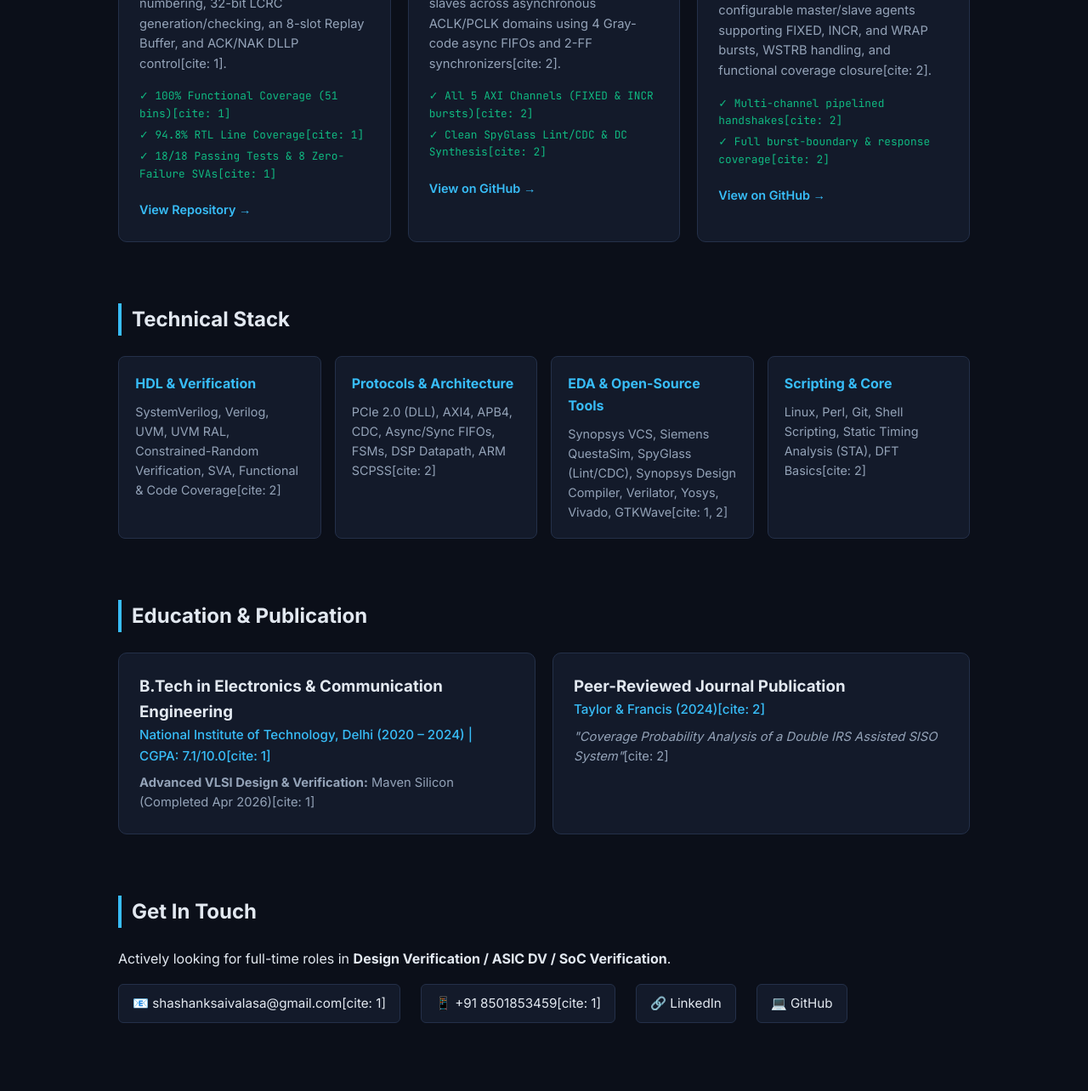
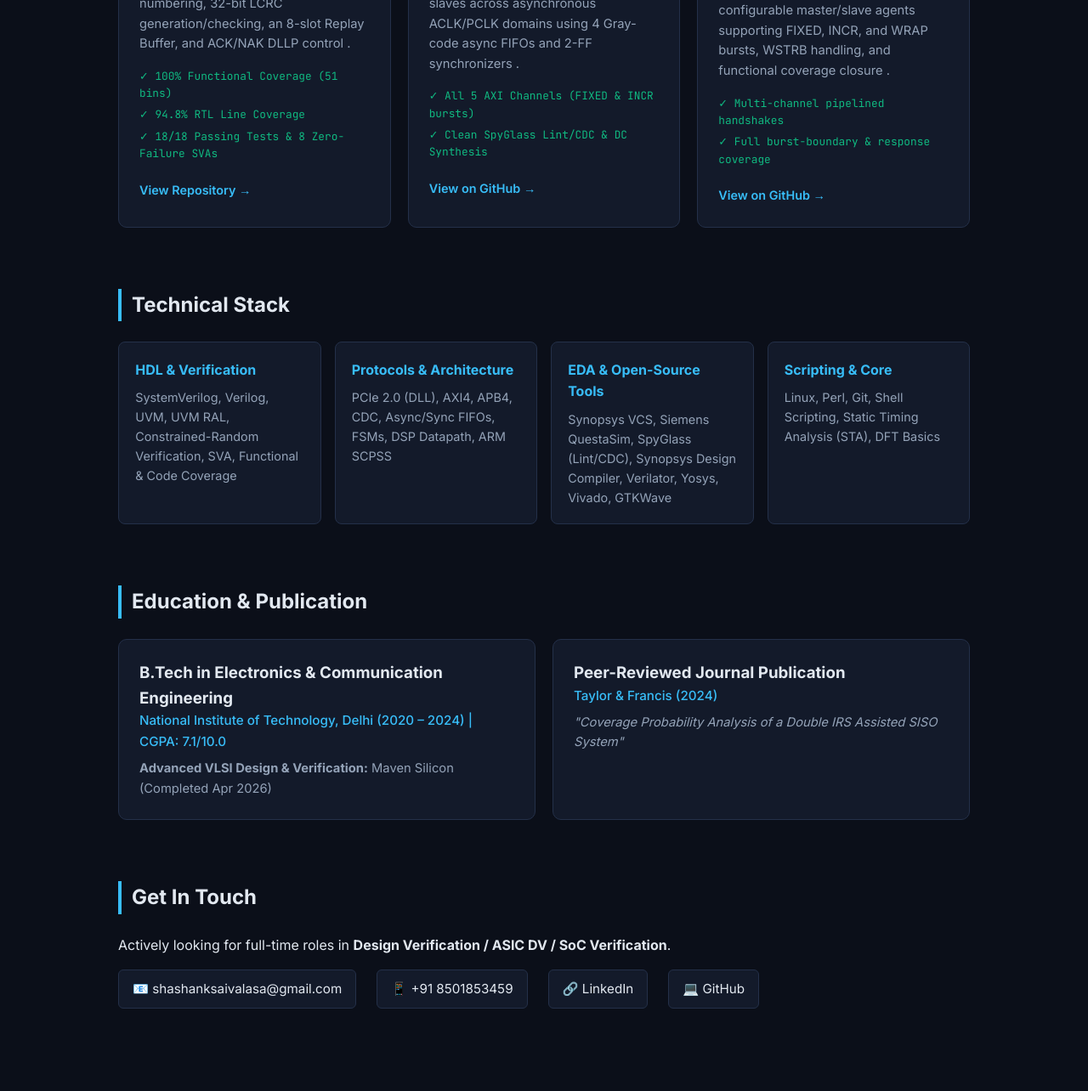
Before and after one commit to Shashanksai22/Shashank, a plain HTML site: page index.html in a window 1280 px wide. Shown: the part 1345-2629 px from the top of the page at 85% size. Drawn offline with Linux system fonts and the light colour scheme.

Commit message:
Restore original index.html content
Restored the original HTML content in index.html after it was removed.

```diff
--- a/index.html
+++ b/index.html
@@ -30,7 +30,7 @@
             <h1>Valasa Shashank Sai</h1>
             <h2>Design Verification Engineer | RTL &amp; ASIC Verification</h2>
             <p class="summary">
-                Design Verification Engineer with hands-on industry experience in SystemVerilog, IEEE 1800.2 UVM, UVM RAL, constrained-random verification, and reference-model development[cite: 1]. Experienced in DSP datapath IP verification and ARM SoC-level verification (SCPSS), with deep protocol expertise in PCIe 2.0 (DLL), AXI4, APB4, and CDC[cite: 1, 2].
+                Design Verification Engineer with hands-on industry experience in SystemVerilog, IEEE 1800.2 UVM, UVM RAL, constrained-random verification, and reference-model development. Experienced in DSP datapath IP verification and ARM SoC-level verification (SCPSS), with deep protocol expertise in PCIe 2.0 (DLL), AXI4, APB4, and CDC.
             </p>
             <div class="hero-actions">
                 <a href="#projects" class="btn btn-primary">Explore Verification Projects</a>
@@ -46,15 +46,15 @@
                 <div class="card-header">
                     <div>
                         <h3>Design Verification Engineer</h3>
-                        <p class="company">Eximietas Design (Client: ARM) • Bengaluru, India[cite: 1]</p>
+                        <p class="company">Eximietas Design (Client: ARM) • Bengaluru, India</p>
                     </div>
-                    <span class="date-badge">Apr 2026 – Sep 2026[cite: 1]</span>
+                    <span class="date-badge">Apr 2026 – Sep 2026 </span>
                 </div>
                 <ul class="bullet-list">
-                    <li>Architected and implemented a UVM verification environment for a DSP datapath IP, verifying arithmetic pipelines, dynamic configurations, interrupts, and statistics via directed and constrained-random tests[cite: 1].</li>
-                    <li>Applied <strong>UVM RAL</strong> to model and verify control/status registers (RO, RW, WO access policies, reset checks, and bit-bash sequences)[cite: 1].</li>
-                    <li>Developed a SystemVerilog predictive reference model to independently verify DSP outputs, sample counts, and accumulator statistics in an automated scoreboard[cite: 1].</li>
-                    <li>Executed SoC-level verification testcases for ARM’s <strong>SCPSS (System Control Processor Subsystem)</strong>, validating top-level interconnect routing, power-control handshakes, and multi-IP interactions[cite: 1].</li>
+                    <li>Architected and implemented a UVM verification environment for a DSP datapath IP, verifying arithmetic pipelines, dynamic configurations, interrupts, and statistics via directed and constrained-random tests.</li>
+                    <li>Applied <strong>UVM RAL</strong> to model and verify control/status registers (RO, RW, WO access policies, reset checks, and bit-bash sequences).</li>
+                    <li>Developed a SystemVerilog predictive reference model to independently verify DSP outputs, sample counts, and accumulator statistics in an automated scoreboard.</li>
+                    <li>Executed SoC-level verification testcases for ARM’s <strong>SCPSS (System Control Processor Subsystem)</strong>, validating top-level interconnect routing, power-control handshakes, and multi-IP interactions.</li>
                 </ul>
             </div>
         </section>
@@ -70,11 +70,11 @@
                         <span class="tag">SVA</span>
                     </div>
                     <h3>PCIe 2.0 Data Link Layer (DLL) – RTL &amp; UVM</h3>
-                    <p>Designed a 9-module full-duplex PCIe 2.0 DLL featuring 12-bit TLP sequence numbering, 32-bit LCRC generation/checking, an 8-slot Replay Buffer, and ACK/NAK DLLP control[cite: 1].</p>
+                    <p>Designed a 9-module full-duplex PCIe 2.0 DLL featuring 12-bit TLP sequence numbering, 32-bit LCRC generation/checking, an 8-slot Replay Buffer, and ACK/NAK DLLP control .</p>
                     <div class="metrics">
-                        <span>✓ 100% Functional Coverage (51 bins)[cite: 1]</span>
-                        <span>✓ 94.8% RTL Line Coverage[cite: 1]</span>
-                        <span>✓ 18/18 Passing Tests &amp; 8 Zero-Failure SVAs[cite: 1]</span>
+                        <span>✓ 100% Functional Coverage (51 bins) </span>
+                        <span>✓ 94.8% RTL Line Coverage </span>
+                        <span>✓ 18/18 Passing Tests &amp; 8 Zero-Failure SVAs </span>
                     </div>
                     <a href="https://github.com/Shashanksai22/PCIe_2_0_DLL" target="_blank" class="card-link">View Repository &rarr;</a>
                 </div>
@@ -86,10 +86,10 @@
                         <span class="tag">SpyGlass</span>
                     </div>
                     <h3>Asynchronous AXI4-to-APB4 Bridge</h3>
-                    <p>Built a synthesizable bridge connecting 1 AXI4 master to 10 APB4 slaves across asynchronous ACLK/PCLK domains using 4 Gray-code async FIFOs and 2-FF synchronizers[cite: 2].</p>
+                    <p>Built a synthesizable bridge connecting 1 AXI4 master to 10 APB4 slaves across asynchronous ACLK/PCLK domains using 4 Gray-code async FIFOs and 2-FF synchronizers .</p>
                     <div class="metrics">
-                        <span>✓ All 5 AXI Channels (FIXED &amp; INCR bursts)[cite: 2]</span>
-                        <span>✓ Clean SpyGlass Lint/CDC &amp; DC Synthesis[cite: 2]</span>
+                        <span>✓ All 5 AXI Channels (FIXED &amp; INCR bursts) </span>
+                        <span>✓ Clean SpyGlass Lint/CDC &amp; DC Synthesis </span>
                     </div>
                     <a href="https://github.com/Shashanksai22" target="_blank" class="card-link">View on GitHub &rarr;</a>
                 </div>
@@ -101,10 +101,10 @@
                         <span class="tag">QuestaSim</span>
                     </div>
                     <h3>5-Channel AXI Protocol Verification IP (VIP)</h3>
-                    <p>Developed a reusable UVM VIP with configurable master/slave agents supporting FIXED, INCR, and WRAP bursts, WSTRB handling, and functional coverage closure[cite: 2].</p>
+                    <p>Developed a reusable UVM VIP with configurable master/slave agents supporting FIXED, INCR, and WRAP bursts, WSTRB handling, and functional coverage closure .</p>
                     <div class="metrics">
-                        <span>✓ Multi-channel pipelined handshakes[cite: 2]</span>
-                        <span>✓ Full burst-boundary &amp; response coverage[cite: 2]</span>
+                        <span>✓ Multi-channel pipelined handshakes </span>
+                        <span>✓ Full burst-boundary &amp; response coverage </span>
                     </div>
                     <a href="https://github.com/Shashanksai22" target="_blank" class="card-link">View on GitHub &rarr;</a>
                 </div>
@@ -117,19 +117,19 @@
             <div class="skills-grid">
                 <div class="skill-box">
                     <h4>HDL &amp; Verification</h4>
-                    <p>SystemVerilog, Verilog, UVM, UVM RAL, Constrained-Random Verification, SVA, Functional &amp; Code Coverage[cite: 2]</p>
+                    <p>SystemVerilog, Verilog, UVM, UVM RAL, Constrained-Random Verification, SVA, Functional &amp; Code Coverage </p>
                 </div>
                 <div class="skill-box">
                     <h4>Protocols &amp; Architecture</h4>
-                    <p>PCIe 2.0 (DLL), AXI4, APB4, CDC, Async/Sync FIFOs, FSMs, DSP Datapath, ARM SCPSS[cite: 2]</p>
+                    <p>PCIe 2.0 (DLL), AXI4, APB4, CDC, Async/Sync FIFOs, FSMs, DSP Datapath, ARM SCPSS </p>
                 </div>
                 <div class="skill-box">
                     <h4>EDA &amp; Open-Source Tools</h4>
-                    <p>Synopsys VCS, Siemens QuestaSim, SpyGlass (Lint/CDC), Synopsys Design Compiler, Verilator, Yosys, Vivado, GTKWave[cite: 1, 2]</p>
+                    <p>Synopsys VCS, Siemens QuestaSim, SpyGlass (Lint/CDC), Synopsys Design Compiler, Verilator, Yosys, Vivado, GTKWave </p>
                 </div>
                 <div class="skill-box">
                     <h4>Scripting &amp; Core</h4>
-                    <p>Linux, Perl, Git, Shell Scripting, Static Timing Analysis (STA), DFT Basics[cite: 2]</p>
+                    <p>Linux, Perl, Git, Shell Scripting, Static Timing Analysis (STA), DFT Basics </p>
                 </div>
             </div>
         </section>
@@ -140,13 +140,13 @@
             <div class="grid-2">
                 <div class="card">
                     <h3>B.Tech in Electronics &amp; Communication Engineering</h3>
-                    <p class="company">National Institute of Technology, Delhi (2020 – 2024) | CGPA: 7.1/10.0[cite: 1]</p>
-                    <p class="sub-text"><strong>Advanced VLSI Design &amp; Verification:</strong> Maven Silicon (Completed Apr 2026)[cite: 1]</p>
+                    <p class="company">National Institute of Technology, Delhi (2020 – 2024) | CGPA: 7.1/10.0 </p>
+                    <p class="sub-text"><strong>Advanced VLSI Design &amp; Verification:</strong> Maven Silicon (Completed Apr 2026) </p>
                 </div>
                 <div class="card">
                     <h3>Peer-Reviewed Journal Publication</h3>
-                    <p class="company">Taylor &amp; Francis (2024)[cite: 2]</p>
-                    <p class="sub-text"><em>"Coverage Probability Analysis of a Double IRS Assisted SISO System"</em>[cite: 2]</p>
+                    <p class="company">Taylor &amp; Francis (2024) </p>
+                    <p class="sub-text"><em>"Coverage Probability Analysis of a Double IRS Assisted SISO System"</em> </p>
                 </div>
             </div>
         </section>
@@ -156,8 +156,8 @@
             <h2 class="section-title">Get In Touch</h2>
             <p>Actively looking for full-time roles in <strong>Design Verification / ASIC DV / SoC Verification</strong>.</p>
             <div class="contact-links">
-                <a href="mailto:shashanksaivalasa@gmail.com">📧 shashanksaivalasa@gmail.com[cite: 1]</a>
-                <span>📱 +91 8501853459[cite: 1]</span>
+                <a href="mailto:shashanksaivalasa@gmail.com">📧 shashanksaivalasa@gmail.com </a>
+                <span>📱 +91 8501853459 </span>
                 <a href="https://www.linkedin.com/in/shashank-sai-valasa-406a00200/" target="_blank">🔗 LinkedIn</a>
                 <a href="https://github.com/Shashanksai22" target="_blank">💻 GitHub</a>
             </div>
```
